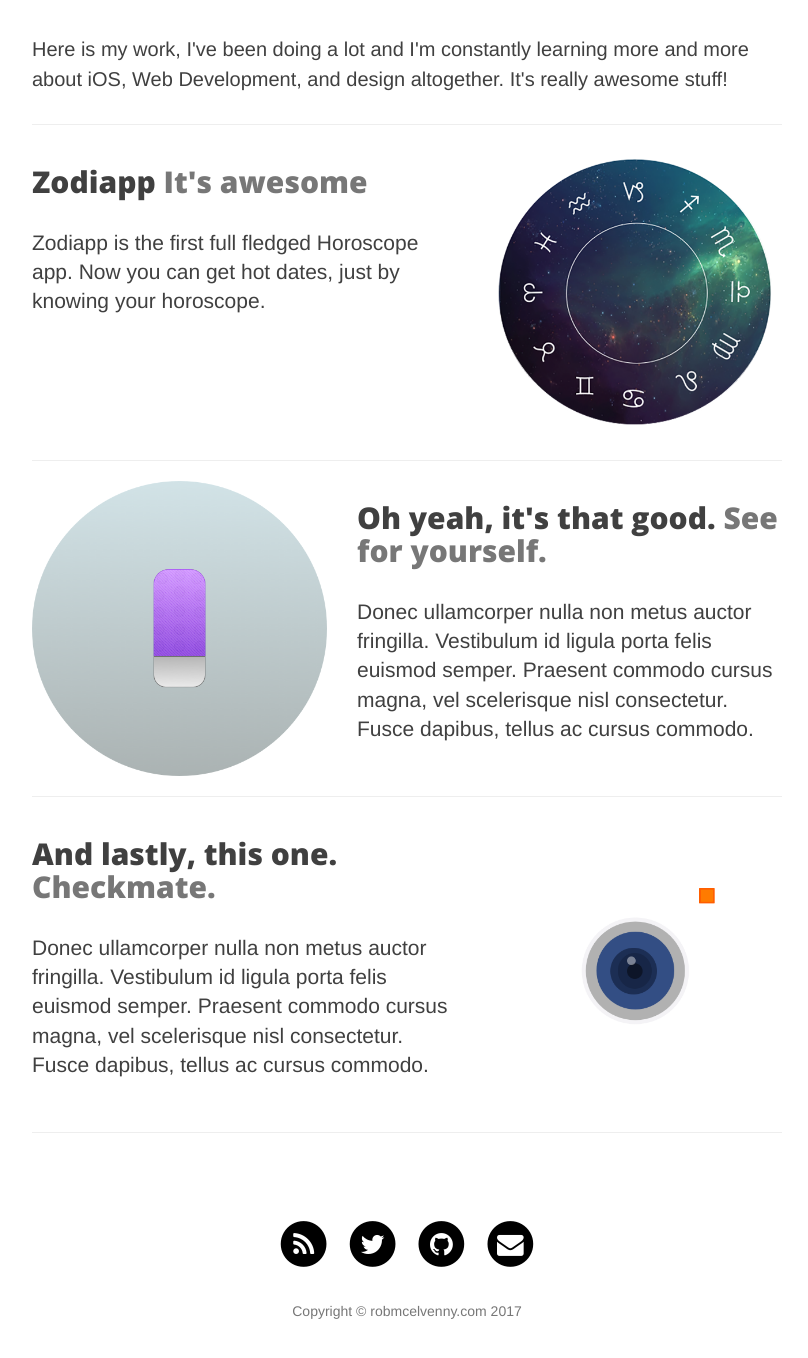
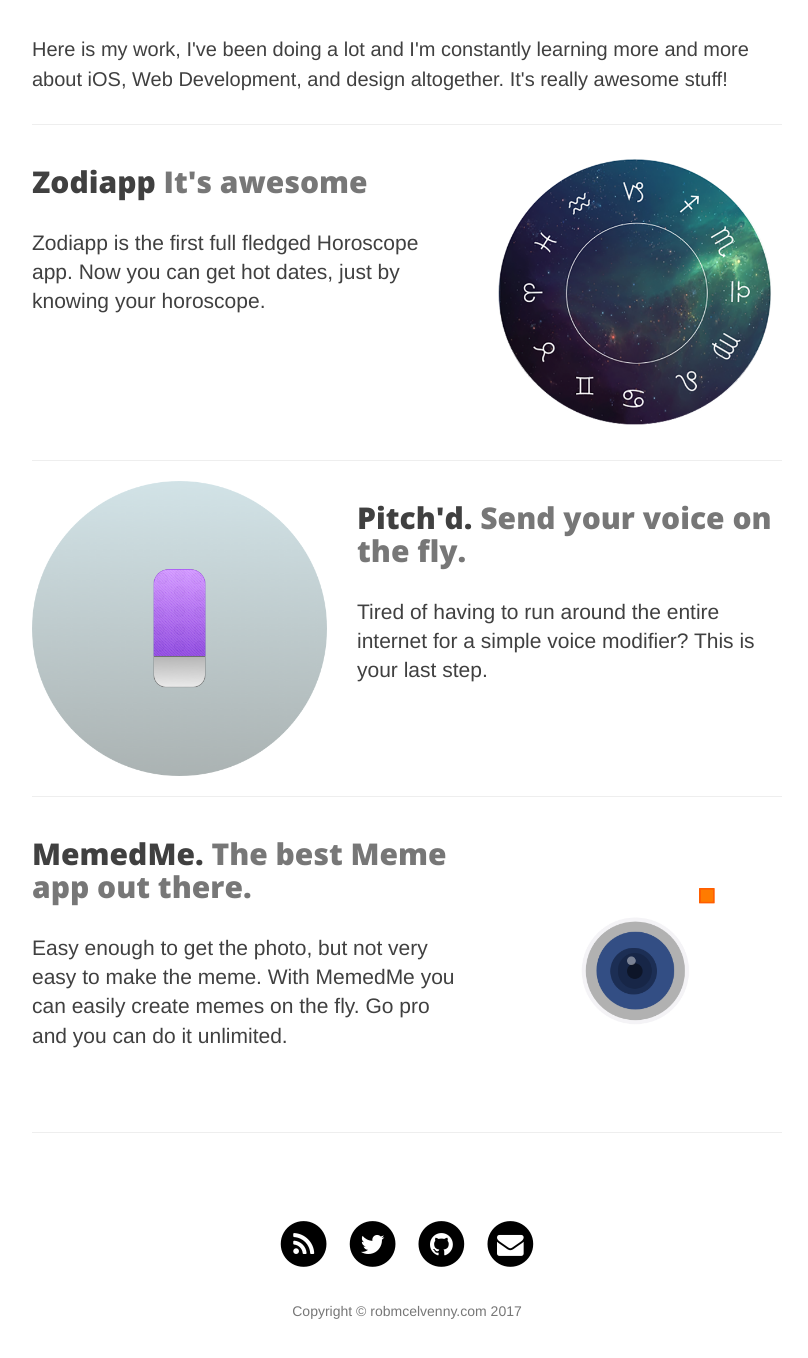
Before and after one commit to cocoabro/cocoabro.github.io, a Jekyll site: the page built from portfolio.html, in a window 1280 px wide and 1400 px high, scrolled down 951 px, cut to the strip 13-1371 px from the top of the window. Shown: the whole strip, without its empty margins (233-1041 px from the left). Built offline with Jekyll 4.4.1, drawn with Linux system fonts in a browser that asks for light colours; nearby versions of some CDN libraries.

Commit message:
Updated portfolio

```diff
--- a/portfolio.html
+++ b/portfolio.html
@@ -23,8 +23,8 @@
 
       <div class="row featurette">
         <div class="col-md-7 col-md-push-5">
-          <h2 class="featurette-heading">Oh yeah, it's that good. <span class="text-muted">See for yourself.</span></h2>
-          <p class="lead">Donec ullamcorper nulla non metus auctor fringilla. Vestibulum id ligula porta felis euismod semper. Praesent commodo cursus magna, vel scelerisque nisl consectetur. Fusce dapibus, tellus ac cursus commodo.</p>
+          <h2 class="featurette-heading">Pitch'd. <span class="text-muted">Send your voice on the fly.</span></h2>
+          <p class="lead">Tired of having to run around the entire internet for a simple voice modifier? This is your last step.</p>
         </div>
         <div class="col-md-5 col-md-pull-7">
           <img class="featurette-image img-responsive center-block" src="/img/pitchd.png" alt="Generic placeholder image">
@@ -35,8 +35,8 @@
 
       <div class="row featurette">
         <div class="col-md-7">
-          <h2 class="featurette-heading">And lastly, this one. <span class="text-muted">Checkmate.</span></h2>
-          <p class="lead">Donec ullamcorper nulla non metus auctor fringilla. Vestibulum id ligula porta felis euismod semper. Praesent commodo cursus magna, vel scelerisque nisl consectetur. Fusce dapibus, tellus ac cursus commodo.</p>
+          <h2 class="featurette-heading">MemedMe. <span class="text-muted">The best Meme app out there.</span></h2>
+          <p class="lead">Easy enough to get the photo, but not very easy to make the meme. With MemedMe you can easily create memes on the fly. Go pro and you can do it unlimited.</p>
         </div>
         <div class="col-md-5">
           <img class="featurette-image img-responsive center-block" src="/img/memedme.png" alt="Generic placeholder image">
```
